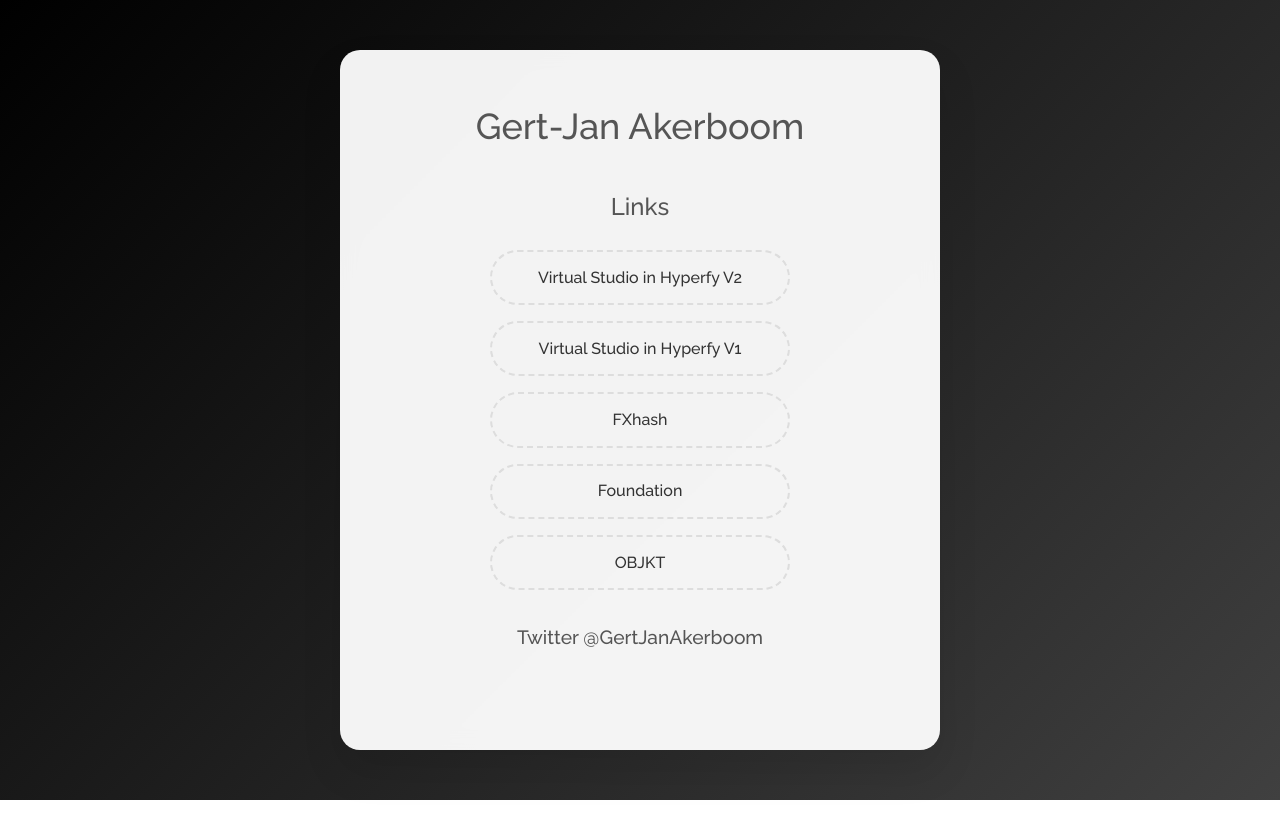
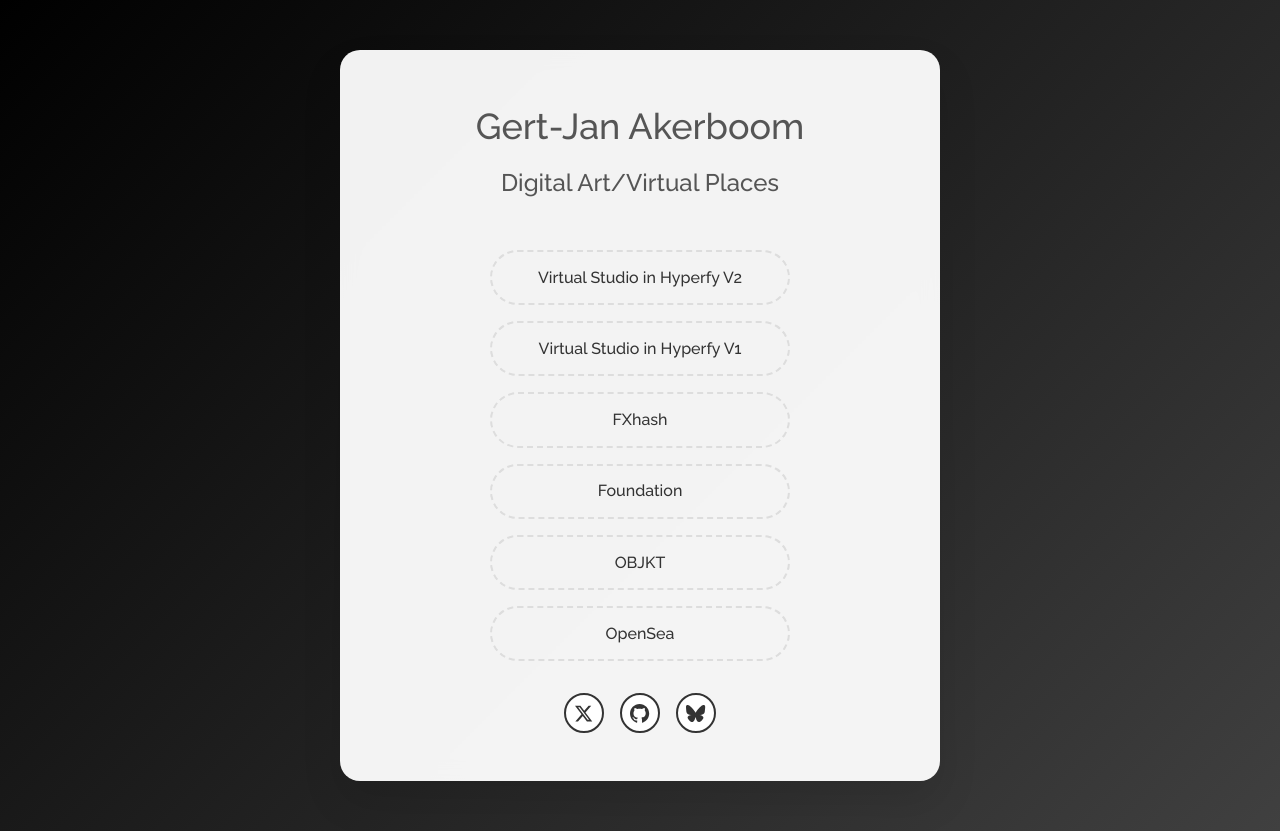
Before and after one commit to akerb00m/akerboom.fyi, a plain HTML site: page index.html in a window 1280 px wide. Before the commit the page ends 800 px from the top, so only its background shows below. Drawn offline with Linux system fonts and the light colour scheme.

Commit message:
Update index.html

```diff
--- a/index.html
+++ b/index.html
@@ -41,17 +41,17 @@
             font-size: 2.25rem;
             font-weight: 500;
             color: #555;
-            margin-bottom: 2rem;
+            margin-bottom: 0.5rem;
         }
 
         .links-section {
-            margin-top: 2rem;
+            margin-top: 1rem;
         }
 
-        .links-section h2 {
+        h2 {
             font-size: 1.5rem;
             color: #555;
-            margin-bottom: 1.5rem;
+            margin-bottom: 3rem;
             font-weight: 500;
         }
 
@@ -82,27 +82,40 @@
             color: #333;
         }
 
-        .placeholder {
-            color: #999;
-            font-style: italic;
-            padding: 0.8rem 2rem;
-            border: 2px dashed #ddd;
-            border-radius: 50px;
-            width: 300px;
-            transition: background-color 0.3s ease;
-            text-align: center;
+        .social-icons {
+            display: flex;
+            gap: 1rem;
+            justify-content: center;
+            margin-top: 1rem;
         }
 
-        .placeholder:hover {
-            background-color: #e0e0e0;
+        .social-icon {
+            width: 40px;
+            height: 40px;
+            border-radius: 50%;
+            display: flex;
+            align-items: center;
+            justify-content: center;
+            transition: all 0.3s ease;
+            cursor: pointer;
         }
 
-        .text-link {
-            font-size: 1.2rem;
-            font-weight: 500;
-            color: #555;
-            margin-top: 1rem;
+        .social-icon:hover {
+            transform: translateY(-2px);
+            box-shadow: 0 5px 15px rgba(0, 0, 0, 0.2);
         }
+
+        .social-icon {
+            background: white;
+            border: 2px solid #333;
+        }
+
+        .social-icon svg {
+            width: 19.2px;
+            height: 19.2px;
+            fill: #333;
+        }
+
 
         @media (max-width: 768px) {
             h1 {
@@ -110,7 +123,7 @@
             }
 
             .container {
-                padding: 2rem 1.5rem;
+                padding: 1rem 1.5rem;
             }
         }
     </style>
@@ -118,16 +131,34 @@
 <body>
     <div class="container">
         <h1>Gert-Jan Akerboom</h1>
+        <h2>Digital Art/Virtual Places</h2>
 
         <div class="links-section">
-            <h2>Links</h2>
             <div class="links">
                 <a href="https://akerboom.hyperworld.host/" class="link" target="_blank">Virtual Studio in Hyperfy V2</a>
                 <a href="https://hyperfy.io/akerboom" class="link" target="_blank">Virtual Studio in Hyperfy V1</a>
                 <a href="https://www.fxhash.xyz/u/-%20Gert-Jan%20Akerboom%20-" class="link" target="_blank">FXhash</a>
                 <a href="https://foundation.app/@gertjanakerboom" class="link" target="_blank">Foundation</a>
                 <a href="https://objkt.com/users/tz1VYfBmoBJP8dpxUHcrbEYJ597xdfmZFk1r" class="link" target="_blank">OBJKT</a>
-                <div class="text-link">Twitter @GertJanAkerboom</div>
+                <a href="https://opensea.io/GertJanAkerboom" class="link" target="_blank">OpenSea</a>
+                <div class="social-icons">
+                    <a href="https://x.com/GertJanAkerboom" class="social-icon" target="_blank">
+                        <svg viewBox="0 0 24 24">
+                            <path d="M18.244 2.25h3.308l-7.227 8.26 8.502 11.24H16.17l-5.214-6.817L4.99 21.75H1.68l7.73-8.835L1.254 2.25H8.08l4.713 6.231zm-1.161 17.52h1.833L7.084 4.126H5.117z"/>
+                        </svg>
+                    </a>
+                    <a href="https://github.com/akerb00m" class="social-icon" target="_blank">
+                        <svg viewBox="0 0 24 24">
+                            <path d="M12 0C5.374 0 0 5.373 0 12 0 17.302 3.438 21.8 8.207 23.387c.599.111.793-.261.793-.577v-2.234c-3.338.726-4.033-1.416-4.033-1.416-.546-1.387-1.333-1.756-1.333-1.756-1.089-.745.083-.729.083-.729 1.205.084 1.839 1.237 1.839 1.237 1.07 1.834 2.807 1.304 3.492.997.107-.775.418-1.305.762-1.604-2.665-.305-5.467-1.334-5.467-5.931 0-1.311.469-2.381 1.236-3.221-.124-.303-.535-1.524.117-3.176 0 0 1.008-.322 3.301 1.23.957-.266 1.983-.399 3.003-.404 1.02.005 2.047.138 3.006.404 2.291-1.552 3.297-1.23 3.297-1.23.653 1.653.242 2.874.118 3.176.77.84 1.235 1.911 1.235 3.221 0 4.609-2.807 5.624-5.479 5.921.43.372.823 1.102.823 2.222v3.293c0 .319.192.694.801.576 4.765-1.589 8.199-6.086 8.199-11.386 0-6.627-5.373-12-12-12z"/>
+                        </svg>
+                    </a>
+                    <a href="https://bsky.app/profile/gertjanakerboom.bsky.social" class="social-icon" target="_blank">
+                        <svg role="img" viewBox="0 0 24 24" xmlns="http://www.w3.org/2000/svg">
+                            <title>Bluesky</title>
+                            <path d="M12 10.8c-1.087-2.114-4.046-6.053-6.798-7.995C2.566.944 1.561 1.266.902 1.565.139 1.908 0 3.08 0 3.768c0 .69.378 5.65.624 6.479.815 2.736 3.713 3.66 6.383 3.364.136-.02.275-.039.415-.056-.138.022-.276.04-.415.056-3.912.58-7.387 2.005-2.83 7.078 5.013 5.19 6.87-1.113 7.823-4.308.953 3.195 2.05 9.271 7.733 4.308 4.267-4.308 1.172-6.498-2.74-7.078a8.741 8.741 0 0 1-.415-.056c.14.017.279.036.415.056 2.67.297 5.568-.628 6.383-3.364.246-.828.624-5.79.624-6.478 0-.69-.139-1.861-.902-2.206-.659-.298-1.664-.62-4.3 1.24C16.046 4.748 13.087 8.687 12 10.8Z"/>
+                        </svg>
+                    </a>
+                </div>
             </div>
         </div>
     </div>
```
